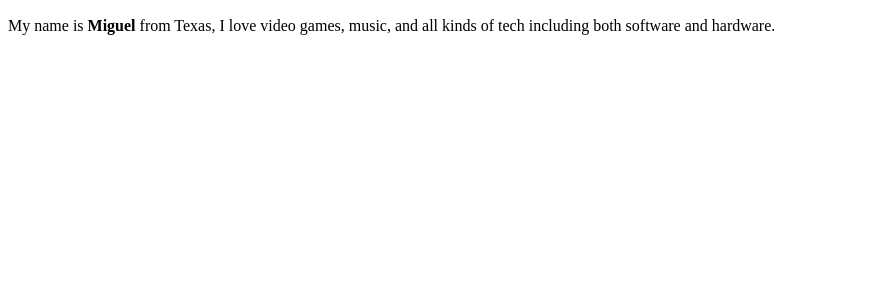
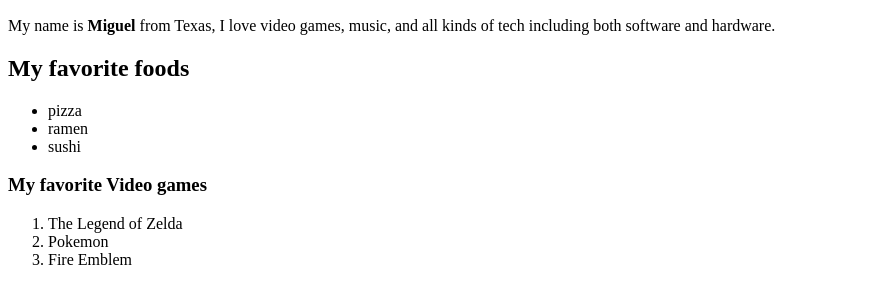
Before and after one commit to MikeB0920/My_Website, a plain HTML site: page index.html in a window 1280 px wide. Shown: the part 183-486 px from the top of the page, without its empty margins (0-881 px from the left). Drawn offline with Linux system fonts and the light colour scheme.

Commit message:
Added a un-ordered list and a ordered list to index.html

```diff
--- a/index.html
+++ b/index.html
@@ -13,5 +13,17 @@
     <br>
     <h2 class="header">About Me</h2>
     <p>My name is <strong>Miguel</strong> from Texas, I love video games, music, and all kinds of tech including both software and hardware.</p>
+    <h2>My favorite foods</h2>
+    <ul>
+        <li>pizza</li>
+        <li>ramen</li>
+        <li>sushi</li>
+    </ul>
+    <h3>My favorite Video games</h3>
+    <ol>
+        <li>The Legend of Zelda</li>
+        <li>Pokemon</li>
+        <li>Fire Emblem</li>
+    </ol>
 </body>
 </html>
```
